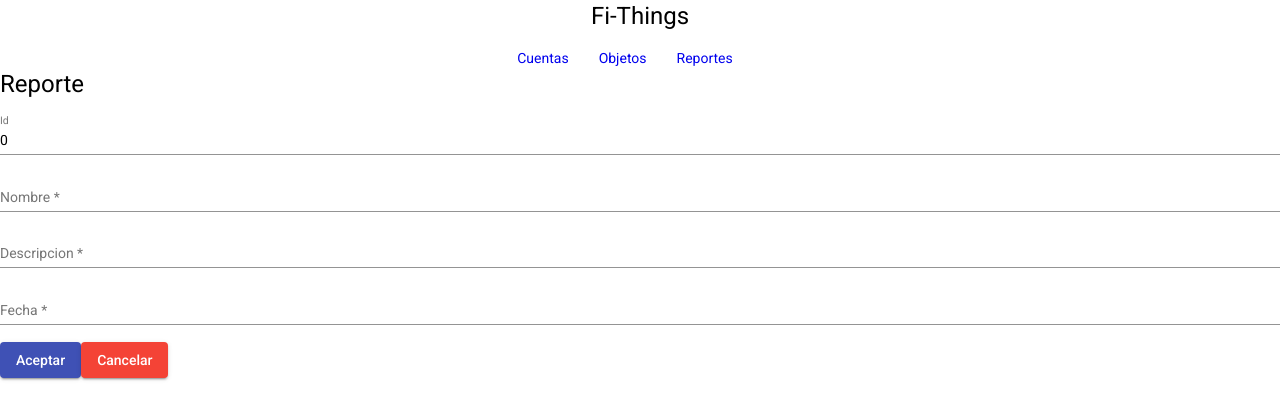
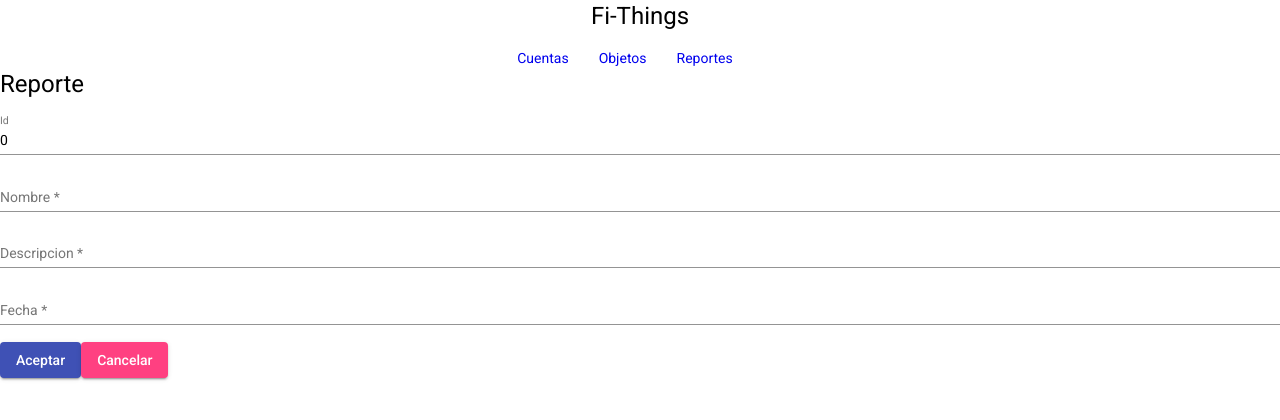
Before and after one commit to Alaharl14/Proyectov5, an Angular app: page /reporte/agregar in a window 1280 px wide. Shown: the top 420 px of the page. Built offline with nearby package versions, Linux system fonts and the light colour scheme; no server answers.

Commit message:
MainTrabajoAlvaro

```diff
--- a/src/app/page/reporte/reporte-creaedita/reporte-creaedita.component.html
+++ b/src/app/page/reporte/reporte-creaedita/reporte-creaedita.component.html
@@ -29,7 +29,7 @@
 
   <br>
   <button mat-raised-button color="primary" (click)="aceptar()">Aceptar</button>
-  <button mat-raised-button color="warn" routerLink="/reporte">Cancelar</button>
+  <button mat-raised-button color="accent" routerLink="/reporte">Cancelar</button>
   <p>{{mensaje}}</p>
 
 </div>
--- a/src/app/page/reporte/reporte-listar/reporte-listar.component.html
+++ b/src/app/page/reporte/reporte-listar/reporte-listar.component.html
@@ -29,7 +29,7 @@
         <th mat-header-cell *matHeaderCellDef > Acciones </th>
         <td mat-cell *matCellDef="let element"> <button mat-raised-button color="primary" style="margin-left: 22%;"
             [routerLink]="['edicion', element?.id]">Actualizar</button>
-            <button mat-raised-button color="success" (click)="confirmar(element.id)" style="margin-left: 22%;">Eliminar</button>
+            <button mat-raised-button color="accent" (click)="confirmar(element.id)" style="margin-left: 22%;">Eliminar</button>
         </td>
 
       </ng-container>
```
